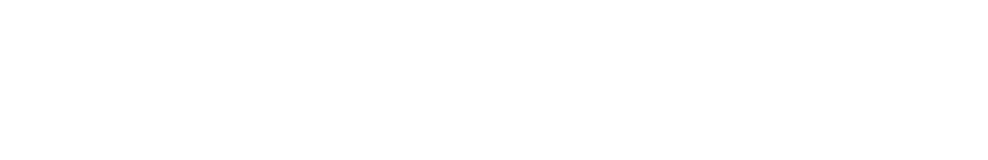
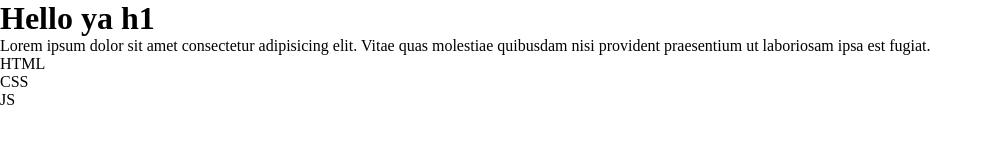
Before and after one commit to HagerRabea/Workshop2, a plain HTML site: page index.html in a window 1280 px wide. Shown: the whole page, without its empty margins (0-988 px from the left). Drawn offline with Linux system fonts and the light colour scheme.

Commit message:
i updated the home

```diff
--- a/index.html
+++ b/index.html
@@ -7,6 +7,14 @@
     <link rel="stylesheet" href="css/style.css">
 </head>
 <body>
+    <h1>Hello ya h1</h1>
+    <p>Lorem ipsum dolor sit amet consectetur adipisicing elit. Vitae quas molestiae quibusdam nisi provident praesentium ut laboriosam ipsa est fugiat.
+    </p>
+    <ol>
+        <li>HTML</li>
+        <li>CSS</li>
+        <li>JS</li>
+    </ol>
 
 </body>
 </html>
```
